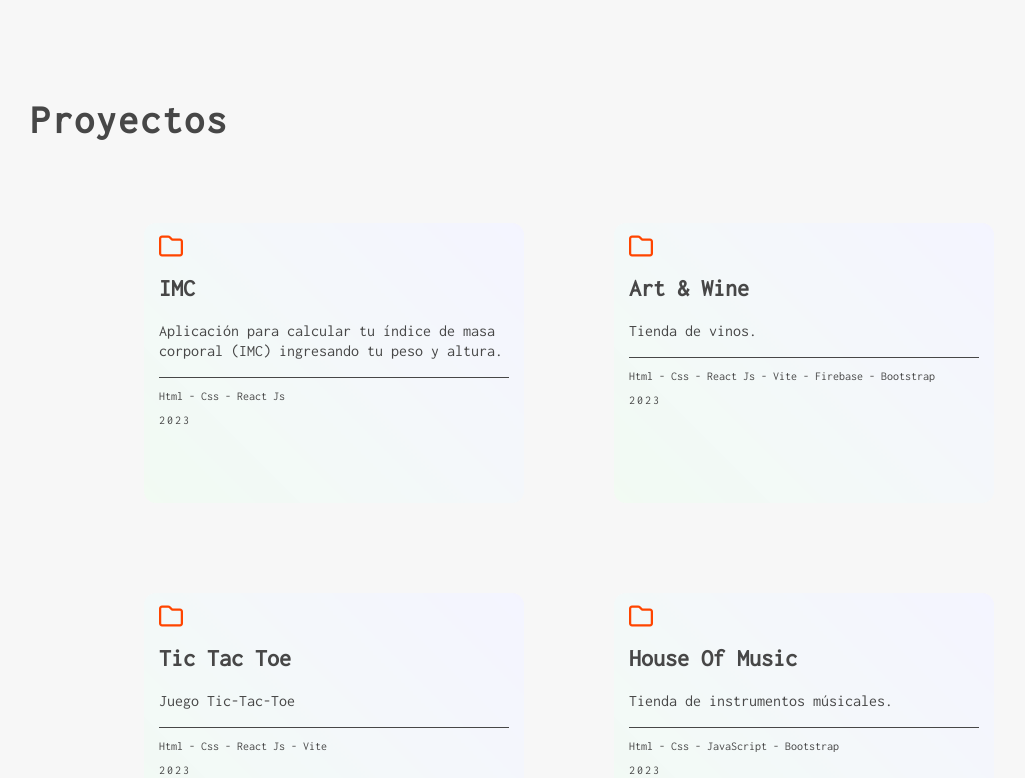
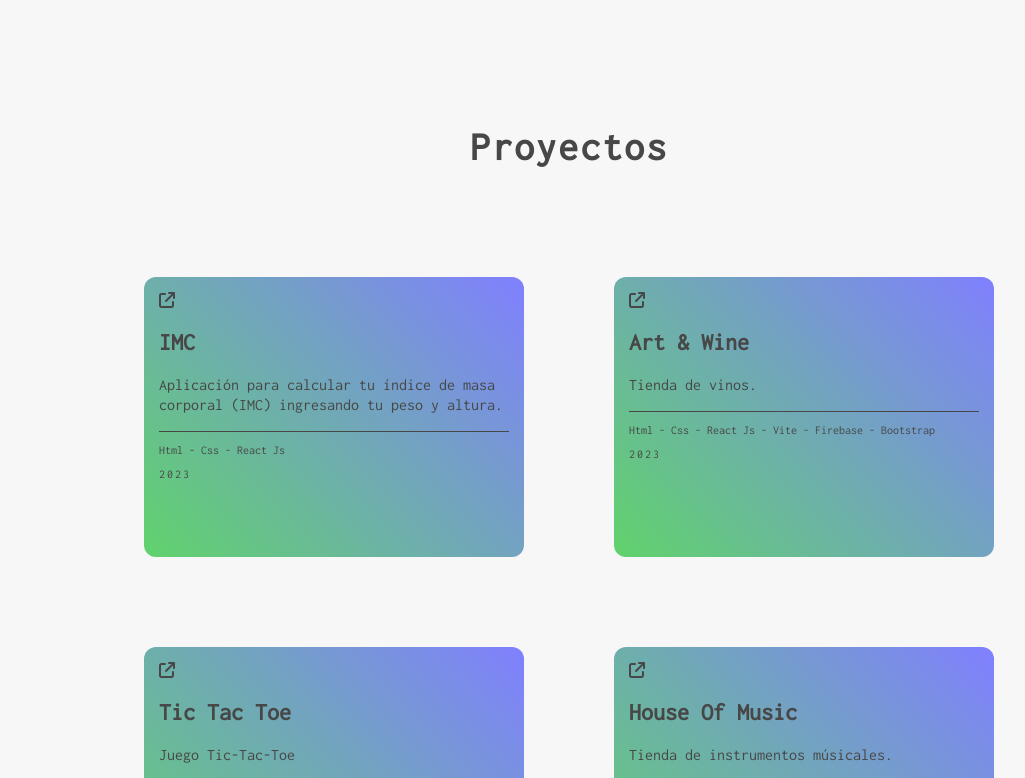
Before and after one commit to CristianMozetich/Portfolio, a React (Vite) app: page / in a window 1280 px wide. Shown: the part 602-1380 px from the top of the page, without its empty margins (71-1096 px from the left). Built offline with nearby package versions, Linux system fonts and the light colour scheme.

Commit message:
actualizacion

```diff
--- a/src/App.css
+++ b/src/App.css
@@ -39,12 +39,20 @@ body {
 }
 
 
-.modo-claro {
+.modo-claro{
   background-color: #F7F7F7;
   color: #474747;
 }
 
-.modo-oscuro {
+.modo-oscuro{
   background-color: #1f2124;
   color: #fff;
 }
+
+.modo-oscuro a{
+  color: white;
+}
+
+.modo-claro a{
+  color: #474747;
+}
--- a/src/Components/Proyects/Proyects.css
+++ b/src/Components/Proyects/Proyects.css
@@ -1,13 +1,16 @@
-  .titulo_proyectos{
-    width: 400px;
+  .titulo_proyectos {
+    max-width: 1200px;
+    justify-content: center;
+    margin: auto;
     text-align: center;
     letter-spacing: 0.125rem;
     line-height: 1.125;
     margin-bottom: 60px;
     font-size: 20px;
+    display: flex;
   }
 
-  .contenedor_proyectos{
+  .contenedor_proyectos {
     max-width: 1300px;
     margin: auto;
     gap: 50px;
@@ -15,6 +18,7 @@
     flex-wrap: wrap;
     justify-content: center;
   }
+
   .tarjeta_proyectos {
     width: 350px;
     height: 250px;
@@ -22,70 +26,33 @@
     padding: 15px;
     border-radius: 12px;
     background-color: white;
-    color: #474747;
     position: relative;
     overflow: hidden;
-    transform: scale(1); /* Establecer la escala inicial */
-    transition: transform 5s ease; /* Transición suave */
-  }
-
-  .tarjeta_proyectos::before {
-    content: '';
-    position: absolute;
-    top: 0;
-    left: 0;
-    width: 100%;
-    height: 100%;
-    background: linear-gradient(45deg, rgba(24, 190, 41, 0.542), #3333ff88);
-    opacity: 0;
-    transition: opacity 0.3s ease;
-    z-index: -1;
-    animation: gradientAnimation 10s infinite linear; /* Animación continua del gradiente */
-  }
-
-  /* Animación continua del gradiente */
-  @keyframes gradientAnimation {
-    0% {
-      opacity: 0.7;
-      transform: scale(1);
-    }
-    50% {
-      opacity: 0;
-      transform: scale(1.05);
-    }
-    100% {
-      opacity: 0.7;
-      transform: scale(1);
-    }
+    background-image: linear-gradient(45deg, rgba(24, 190, 41, 0.686), #3333ff9f);
+    ;
   }
 
   a {
     text-decoration: none;
   }
 
-.title{
+  .title {
     font-weight: bold;
-    color: #474747;
-    }
-
-.fa-regular{
-  color: orangered;
   }
 
-.desc{
-  color: #474747;
-  line-height: 1.25rem;
-}
+  .desc {
+    line-height: 1.25rem;
+  }
 
-.divider{
-  border-bottom: 1px #474747 solid;
-}
+  .divider {
+    border-bottom: 1px solid;
+  }
 
-.tech{
+  .tech {
     font-size: 0.75em;
-}
+  }
 
-.year{
+  .year {
     font-size: 0.75em;
     letter-spacing: 0.125rem;
-}
+  }
--- a/src/Components/Proyects/Proyects.jsx
+++ b/src/Components/Proyects/Proyects.jsx
@@ -15,7 +15,7 @@ const Proyects = () => {
           <div className='tarjeta_proyectos' key={proyecto.id}>
             <div>
               <a href={proyecto.web} target='_blank'>
-              <i class="fa-regular fa-folder fa-xl"></i>
+              <i class="fa-solid fa-arrow-up-right-from-square"></i>
               <h2 className='title'>{proyecto.name}</h2>
               </a>
             </div>
```
